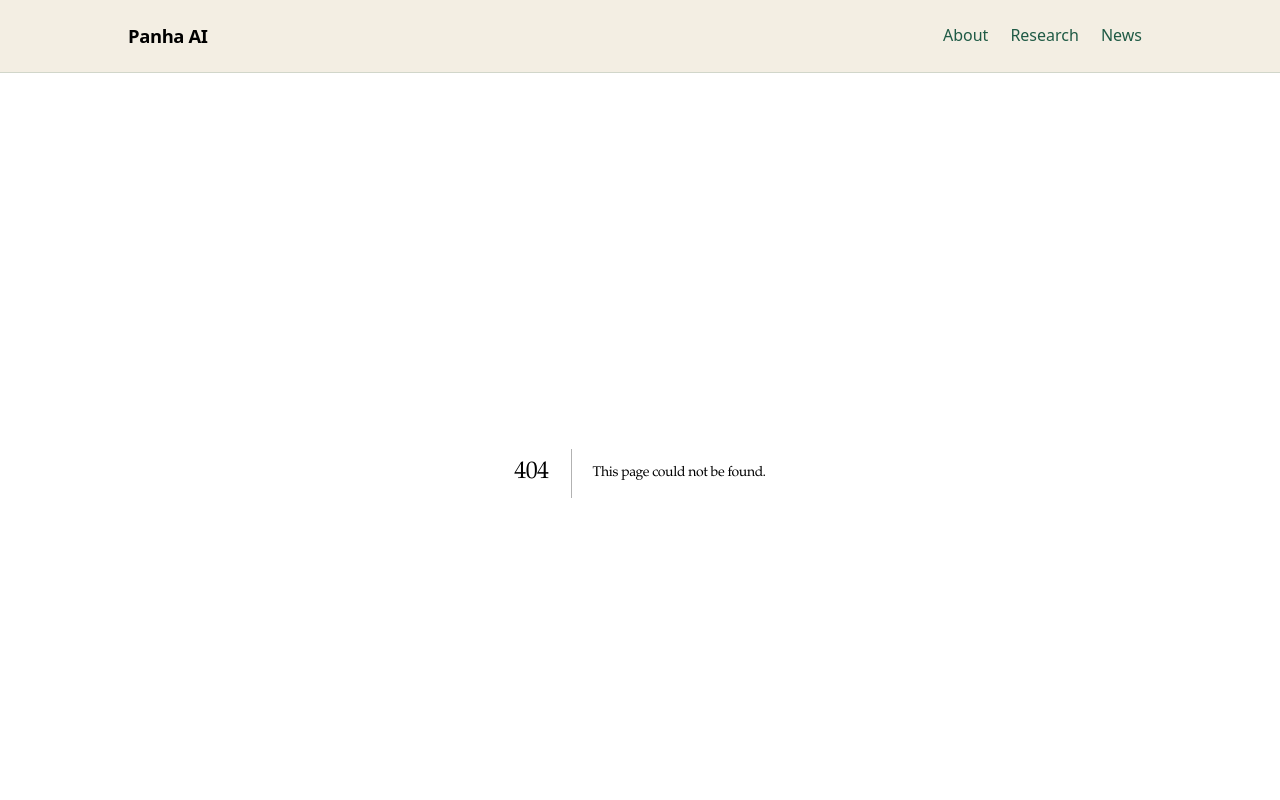
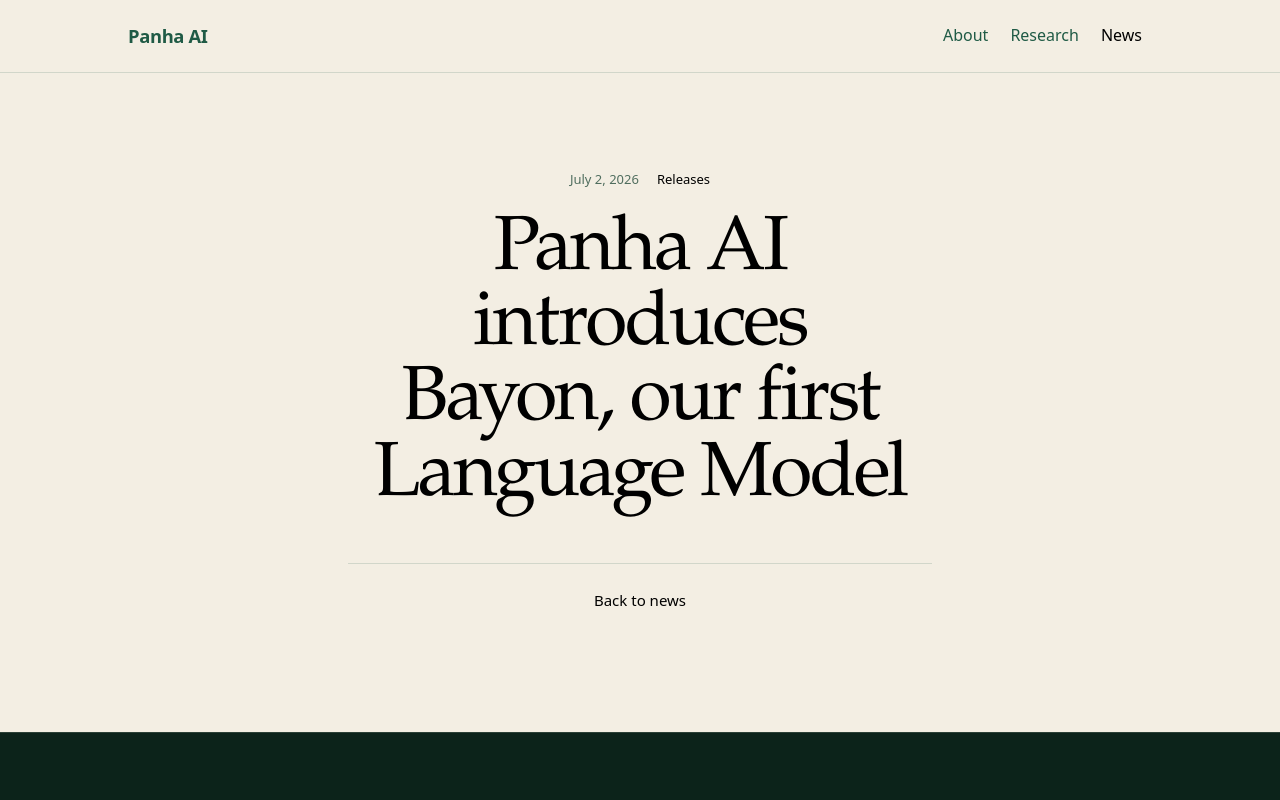
Before and after one commit to sovannpanhaseng/panha-ai, a Next.js app: page /news/2026-07-02 in a window 1280 px wide. Before the commit this address had no page. Shown: the top 800 px of the page. Built offline with nearby package versions, Linux system fonts and the light colour scheme.

Commit message:
Center article layout and add Bayon release page
Move the AACL article under /news/2026-10-01, add the July 2, 2026 Bayon release page, and center article titles and content within the middle 50% of the viewport.

```diff
--- a/app/globals.css
+++ b/app/globals.css
@@ -1244,19 +1244,20 @@ main {
 }
 
 .article-page__inner {
-  width: 100%;
-  max-width: var(--max-width);
+  width: 50vw;
   margin-inline: auto;
   padding-inline: var(--gutter);
 }
 
 .article-head {
-  max-width: 72ch;
+  max-width: none;
+  text-align: center;
 }
 
 .article-meta {
   display: flex;
   flex-wrap: wrap;
+  justify-content: center;
   gap: 8px 18px;
   color: var(--muted);
   font-size: 0.8125rem;
@@ -1268,22 +1269,25 @@ main {
 }
 
 .article-title {
-  max-width: 18ch;
-  margin-top: 24px;
+  max-width: 20ch;
+  margin: 24px auto 0;
   color: #000;
   font-size: clamp(2.75rem, 6vw, 5rem);
   line-height: 0.98;
   letter-spacing: -0.035em;
+  text-align: center;
+  text-wrap: balance;
 }
 
 .article-body {
   display: grid;
   gap: 1.2em;
   max-width: 68ch;
-  margin-top: clamp(32px, 5vw, 48px);
+  margin: clamp(32px, 5vw, 48px) auto 0;
   color: #111;
   font-size: clamp(1rem, 1.2vw, 1.125rem);
   line-height: 1.75;
+  text-align: left;
 }
 
 .article-body cite {
@@ -1303,10 +1307,11 @@ main {
 
 .article-back {
   max-width: 68ch;
-  margin-top: clamp(32px, 5vw, 48px);
+  margin: clamp(32px, 5vw, 48px) auto 0;
   padding-top: 24px;
   border-top: 1px solid var(--line);
   font-size: 0.9375rem;
+  text-align: center;
 }
 
 .article-back a {
@@ -1371,6 +1376,10 @@ main {
     --max-width: 100%;
     --gutter: clamp(20px, 4vw, 32px);
   }
+
+  .article-page__inner {
+    width: 100%;
+  }
 }
 
 @media (max-width: 899px) {
--- /dev/null
+++ b/app/news/2026-07-02/page.tsx
@@ -0,0 +1,31 @@
+import Link from "next/link";
+import type { Metadata } from "next";
+
+export const metadata: Metadata = {
+  title: "Panha AI introduces Bayon, our first Language Model — Panha AI",
+};
+
+export default function BayonReleasePage() {
+  return (
+    <main id="main" className="article-page">
+      <div className="article-page__inner">
+        <article>
+          <header className="article-head">
+            <div className="article-meta">
+              <time dateTime="2026-07-02">July 2, 2026</time>
+              <span>Releases</span>
+            </div>
+
+            <h1 className="article-title">
+              Panha AI introduces Bayon, our first Language Model
+            </h1>
+          </header>
+
+          <p className="article-back">
+            <Link href="/news">Back to news</Link>
+          </p>
+        </article>
+      </div>
+    </main>
+  );
+}
--- a/components/news-list.tsx
+++ b/components/news-list.tsx
@@ -23,7 +23,7 @@ const ITEMS: NewsItem[] = [
     category: "General",
     excerpt:
       "Panha AI is participating in AACL-IJCNLP 2026 with Bayon, our Khmer-focused language model and research submission.",
-    href: "/2026-10-01",
+    href: "/news/2026-10-01",
   },
   {
     title: "Release notes",
--- a/components/site-header.tsx
+++ b/components/site-header.tsx
@@ -28,7 +28,7 @@ const MENUS: Record<MenuKey, { label: string; items: string[] }> = {
 export function SiteHeader() {
   const pathname = usePathname();
   const isNewsPage =
-    pathname === "/news" || /^\/\d{4}-\d{2}-\d{2}$/.test(pathname);
+    pathname === "/news" || pathname.startsWith("/news/");
   const [openMenu, setOpenMenu] = useState<MenuKey | null>(null);
   const [displayMenu, setDisplayMenu] = useState<MenuKey>("about");
   const [pinned, setPinned] = useState(false);
```
Also changed, not shown: app/news/2026-10-01/page.tsx (renamed from app/2026-10-01/page.tsx, +9 -11 lines).
